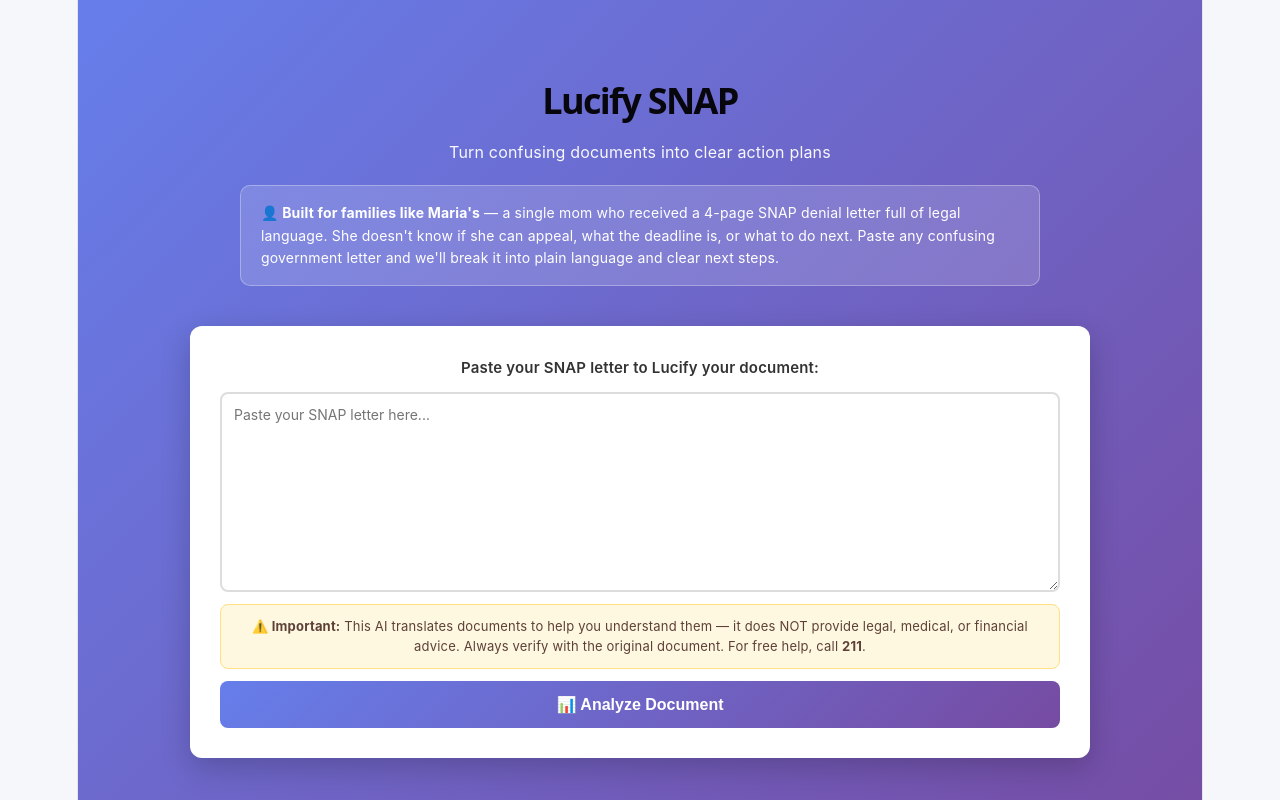
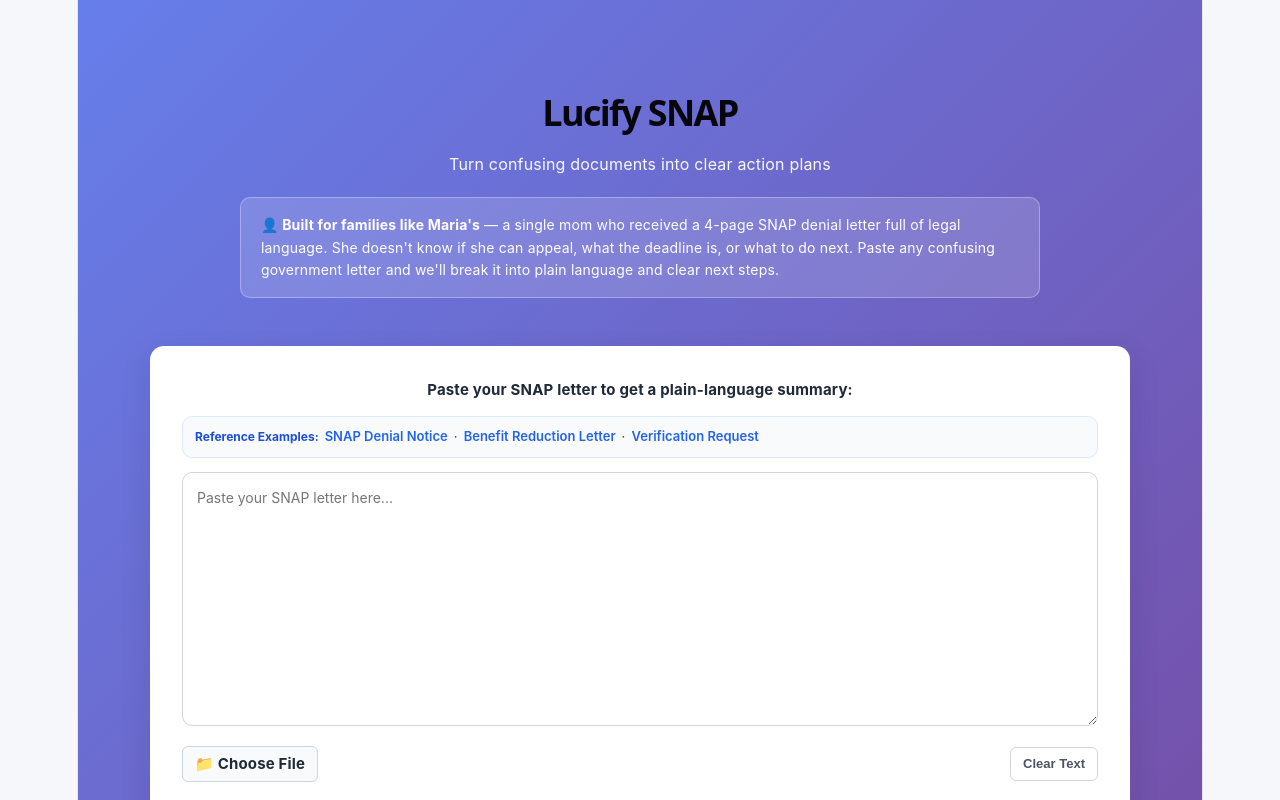
Before and after one commit to Aayush-Abhane/crisis-translator, a React (Vite) app: page / in a window 1280 px wide. Shown: the top 800 px of the page. Built offline with nearby package versions, Linux system fonts and the light colour scheme.

Commit message:
updated Code

```diff
--- a/src/App.css
+++ b/src/App.css
@@ -10,15 +10,15 @@ body {
 .App {
   min-height: 100vh;
   background: linear-gradient(135deg, #667eea 0%, #764ba2 100%);
-  padding: 20px;
+  padding: 28px 24px;
 }
 
 /* ── Header ── */
 header {
   text-align: center;
   color: white;
-  margin-bottom: 40px;
-  padding-top: 20px;
+  margin-bottom: 48px;
+  padding-top: 24px;
 }
 
 h1 { font-size: 36px; margin-bottom: 10px; font-weight: 700; }
@@ -38,44 +38,158 @@ header p { font-size: 16px; opacity: 0.95; }
 }
 
 /* ── Main layout ── */
-main { max-width: 900px; margin: 0 auto; }
+main { max-width: 980px; margin: 0 auto; }
 
 /* ── Input section ── */
 .input-section {
   background: white;
-  padding: 30px;
-  border-radius: 12px;
-  box-shadow: 0 10px 30px rgba(0,0,0,0.2);
-  margin-bottom: 20px;
+  padding: 32px;
+  border-radius: 14px;
+  box-shadow: 0 12px 32px rgba(15, 23, 42, 0.12);
+  margin-bottom: 24px;
   display: flex;
   flex-direction: column;
-  gap: 12px;
+  gap: 14px;
 }
 
 .input-section label {
   display: block;
+  font-weight: 700;
+  color: #1f2937;
+  font-size: 15px;
+}
+
+.sample-banner {
+  background: #f8fafc;
+  border: 1px solid #dbeafe;
+  border-radius: 10px;
+  padding: 10px 12px;
+  font-size: 13px;
+  line-height: 1.5;
+  color: #1e3a8a;
+  display: flex;
+  flex-wrap: wrap;
+  align-items: center;
+  gap: 6px;
+}
+
+.sample-banner strong {
+  font-size: 12px;
+  font-weight: 700;
+  text-transform: none;
+  letter-spacing: 0;
+  color: #1d4ed8;
+}
+
+.sample-banner > span {
+  display: flex;
+  flex-wrap: wrap;
+  align-items: center;
+  gap: 6px;
+  color: #334155;
+}
+
+.sample-link {
+  background: none;
+  border: none;
+  padding: 0;
+  color: #2563eb;
+  text-decoration: none;
+  cursor: pointer;
+  font: inherit;
   font-weight: 600;
-  color: #333;
-  font-size: 15px;
+}
+
+.sample-link:hover {
+  text-decoration: underline;
+}
+
+.sample-link:hover {
+  color: #1d4ed8;
+}
+
+.action-row {
+  display: flex;
+  align-items: center;
+  justify-content: space-between;
+  gap: 10px;
+  margin: 6px 0 4px;
+}
+
+.upload-row {
+  display: flex;
+  align-items: center;
+  gap: 8px;
+  flex: 1;
+  min-width: 0;
+}
+
+.upload-button,
+.clear-button {
+  display: inline-flex;
+  align-items: center;
+  justify-content: center;
+  border-radius: 6px;
+  padding: 8px 12px;
+  font-size: 13px;
+  font-weight: 600;
+  cursor: pointer;
+  line-height: 1.2;
+  white-space: nowrap;
+}
+
+.upload-button {
+  background: #f8fafc;
+  color: #1e40af;
+  border: 1px solid #cbd5e1;
+}
+
+.clear-button {
+  background: #fff;
+  color: #4b5563;
+  border: 1px solid #d1d5db;
+  transition: all 0.15s ease;
+}
+
+.clear-button:hover {
+  background: #f9fafb;
+  border-color: #cbd5e1;
+}
+
+.upload-row input[type="file"] {
+  position: absolute;
+  opacity: 0;
+  pointer-events: none;
+  width: 1px;
+  height: 1px;
+}
+
+.selected-file-name {
+  color: #4b5563;
+  font-size: 12px;
+  white-space: nowrap;
+  overflow: hidden;
+  text-overflow: ellipsis;
 }
 
 .input-section textarea {
   width: 100%;
-  min-height: 200px;
-  padding: 12px;
-  border: 2px solid #ddd;
-  border-radius: 8px;
+  min-height: 220px;
+  padding: 14px;
+  border: 1px solid #d1d5db;
+  border-radius: 10px;
   font-size: 14px;
   font-family: -apple-system, BlinkMacSystemFont, 'Segoe UI', sans-serif;
   resize: vertical;
-  transition: border-color 0.3s;
+  transition: border-color 0.2s ease, box-shadow 0.2s ease;
   display: block;
+  line-height: 1.6;
 }
 
 .input-section textarea:focus {
   outline: none;
   border-color: #667eea;
-  box-shadow: 0 0 10px rgba(102,126,234,0.2);
+  box-shadow: 0 0 0 3px rgba(102, 126, 234, 0.12);
 }
 
 .disclaimer-box {
@@ -163,34 +277,59 @@ main { max-width: 900px; margin: 0 auto; }
 .result-section h2 { color: #667eea; margin-bottom: 20px; font-size: 20px; }
 
 /* ── Cards ── */
-.result-cards { display: flex; flex-direction: column; gap: 12px; margin-bottom: 16px; }
+.result-cards { display: flex; flex-direction: column; gap: 16px; margin-bottom: 22px; }
 
 .card {
   border-radius: 10px;
-  padding: 16px 20px;
+  padding: 18px 22px;
   border: 1px solid transparent;
 }
 
 .card-label {
-  font-size: 11px;
+  font-size: 12px;
   font-weight: 700;
-  text-transform: uppercase;
-  letter-spacing: 0.06em;
+  text-transform: none;
+  letter-spacing: 0;
   margin-bottom: 8px;
-  opacity: 0.75;
+  opacity: 0.8;
 }
 
-.card-body p  { font-size: 14px; line-height: 1.6; margin-bottom: 6px; }
-.card-body li { font-size: 14px; line-height: 1.6; margin-left: 18px; margin-bottom: 5px; }
+.card-body p  { font-size: 14px; line-height: 1.7; margin-bottom: 8px; }
+.card-body li { font-size: 14px; line-height: 1.7; margin-left: 18px; margin-bottom: 6px; }
 
 /* Status */
-.status-card { display: flex; align-items: flex-start; gap: 14px; padding: 18px 20px; }
-.status-icon { font-size: 32px; line-height: 1; flex-shrink: 0; }
-.status-text { font-size: 16px; font-weight: 600; line-height: 1.4; margin-top: 4px; }
+.status-card {
+  display: flex;
+  align-items: center;
+  justify-content: center;
+  gap: 14px;
+  padding: 18px 20px;
+  text-align: center;
+}
+.status-icon {
+  font-size: 32px;
+  line-height: 1;
+  flex-shrink: 0;
+  display: inline-flex;
+  align-items: center;
+  justify-content: center;
+  width: 44px;
+  height: 44px;
+  margin-top: 0;
+}
+.status-text {
+  font-size: 16px;
+  font-weight: 600;
+  line-height: 1.5;
+  margin: 0;
+  text-align: center;
+}
 .status-card .card-label {
   font-size: 18px;
   font-weight: 800;
-  letter-spacing: 0.04em;
+  letter-spacing: 0;
+  margin-bottom: 4px;
+  text-align: center;
 }
 
 .status-approved { background: #e8f5e9; border-color: #a5d6a7; color: #1b5e20; }
@@ -204,12 +343,12 @@ main { max-width: 900px; margin: 0 auto; }
 
 /* Summary */
 .summary-card { background: #f8f9ff; border-color: #c5cae9; }
-.summary-card .card-label { color: #3949ab; font-size: 18px; font-weight: 800; letter-spacing: 0.04em; }
+.summary-card .card-label { color: #3949ab; font-size: 18px; font-weight: 800; letter-spacing: 0; }
 .summary-card .card-body p { color: #333; font-size: 15px; }
 
 /* AI Thoughts */
 .thoughts-card { background: #f0f4ff; border-color: #c7d2fe; border-left: 4px solid #667eea; }
-.thoughts-card .card-label { color: #4338ca; font-size: 18px; font-weight: 800; letter-spacing: 0.04em; }
+.thoughts-card .card-label { color: #4338ca; font-size: 18px; font-weight: 800; letter-spacing: 0; }
 .thoughts-card .card-body p { color: #3730a3; font-style: italic; }
 .thoughts-note { font-size: 12px; color: #6366f1; margin-top: 8px; }
 
@@ -219,7 +358,7 @@ main { max-width: 900px; margin: 0 auto; }
   border: 2px solid #ff4d4f;
   border-left: 5px solid #ff4d4f;
 }
-.deadline-card .card-label { color: #cf1322; font-size: 18px; font-weight: 800; letter-spacing: 0.04em; }
+.deadline-card .card-label { color: #cf1322; font-size: 18px; font-weight: 800; letter-spacing: 0; }
 .deadline-card .card-body p { color: #820014; font-size: 14px; font-weight: 500; }
 
 /* Two column row */
@@ -227,7 +366,7 @@ main { max-width: 900px; margin: 0 auto; }
 
 /* Facts */
 .facts-card { background: #f9fbe7; border-color: #dce775; }
-.facts-card .card-label { color: #558b2f; font-size: 18px; font-weight: 800; letter-spacing: 0.04em; }
+.facts-card .card-label { color: #558b2f; font-size: 18px; font-weight: 800; letter-spacing: 0; }
 .facts-list {
   padding-left: 18px;
   margin: 0;
@@ -244,15 +383,15 @@ main { max-width: 900px; margin: 0 auto; }
 
 /* Urgency */
 .urgency-high   { background: #fff1f0; border-color: #ffa39e; }
-.urgency-high .card-label   { color: #cf1322; font-size: 18px; font-weight: 800; letter-spacing: 0.04em; }
+.urgency-high .card-label   { color: #cf1322; font-size: 18px; font-weight: 800; letter-spacing: 0; }
 .urgency-medium { background: #fff7e6; border-color: #ffd591; }
-.urgency-medium .card-label { color: #d46b08; font-size: 18px; font-weight: 800; letter-spacing: 0.04em; }
+.urgency-medium .card-label { color: #d46b08; font-size: 18px; font-weight: 800; letter-spacing: 0; }
 .urgency-low    { background: #f6ffed; border-color: #b7eb8f; }
-.urgency-low .card-label    { color: #389e0d; font-size: 18px; font-weight: 800; letter-spacing: 0.04em; }
+.urgency-low .card-label    { color: #389e0d; font-size: 18px; font-weight: 800; letter-spacing: 0; }
 
 /* Actions */
 .actions-card { background: #f0f5ff; border-color: #adc6ff; border-left: 4px solid #4096ff; }
-.actions-card .card-label { color: #1d4ed8; font-size: 18px; font-weight: 800; letter-spacing: 0.04em; }
+.actions-card .card-label { color: #1d4ed8; font-size: 18px; font-weight: 800; letter-spacing: 0; }
 .actions-list { display: flex; flex-direction: column; gap: 6px; }
 
 .check-row {
@@ -342,7 +481,7 @@ main { max-width: 900px; margin: 0 auto; }
   font-weight: 800;
   letter-spacing: 0.04em;
 }
-.decision-text { font-size: 14px; color: #4b5563; margin-bottom: 16px; line-height: 1.6; }
+.decision-text { font-size: 14px; color: #4b5563; margin-bottom: 18px; line-height: 1.7; }
 
 .decision-buttons { display: flex; gap: 10px; flex-wrap: wrap; margin-bottom: 16px; }
 
@@ -481,7 +620,7 @@ main { max-width: 900px; margin: 0 auto; }
   font-weight: 800;
   letter-spacing: 0.04em;
 }
-.next-steps-box p  { font-size: 14px; margin-bottom: 8px; color: #1a237e; line-height: 1.5; }
+.next-steps-box p  { font-size: 14px; margin-bottom: 10px; color: #1a237e; line-height: 1.7; }
 
 .call-button {
   display: block;
--- a/src/App.jsx
+++ b/src/App.jsx
@@ -95,7 +95,7 @@ function ResultCards({ text }) {
           <span className="status-icon">{getStatusIcon(sections[STATUS_KEY])}</span>
           <div>
             <div className="card-label">📋 Decision Status</div>
-            <div className="status-text">{sections[STATUS_KEY]}</div>
+            <div className="status-text"><strong>{sections[STATUS_KEY]}</strong></div>
           </div>
         </div>
       )}
@@ -203,7 +203,7 @@ function HITLCheckpoint({ onAllChecked }) {
 
   return (
     <section className="hitl-checkpoint">
-      <h3 className="hitl-title">⚠️ HUMAN VERIFICATION — REQUIRED</h3>
+      <h3 className="hitl-title">⚠️ Human Verification — Required</h3>
       <p className="hitl-subtitle">
         AI can make mistakes. YOU must verify before taking action.
       </p>
@@ -374,9 +374,77 @@ function App() {
   const [error, setError] = useState('');
   const [allVerified, setAllVerified] = useState(false);
 
+  const sampleLetters = {
+    denial: `Dear Household Member,\n\nThis letter is to inform you that your SNAP benefits are being denied for the month of July 2026 because your household income is above the allowable limit for this program.\n\nYou may request a fair hearing if you disagree with this decision. Please review the information carefully and contact your local office if you have questions.\n\nSincerely,\nDepartment of Human Services`,
+    reduction: `Dear Participant,\n\nWe are writing to notify you that your SNAP benefits will be reduced beginning next month. This change is based on updated information about your household income and expenses.\n\nPlease review your case details and submit any documents that may affect your eligibility. If you believe this decision is incorrect, you may appeal before the deadline listed on this notice.\n\nThank you,\nBenefits Office`,
+    verification: `Dear Client,\n\nYour SNAP case is being reviewed because we need additional information to verify your household circumstances. Please send proof of income, rent, and utility expenses by the date listed on this notice.\n\nIf we do not receive the requested documents on time, your benefits may be delayed or reduced.\n\nOffice of Benefits Services`
+  };
+
+  const readFileAsText = (file) => {
+    return new Promise((resolve, reject) => {
+      const reader = new FileReader();
+      reader.onload = () => resolve(reader.result || '');
+      reader.onerror = () => reject(new Error('Unable to read file.'));
+      reader.readAsText(file);
+    });
+  };
+
+  const handleFileUpload = async (event) => {
+    const file = event.target.files?.[0];
+    if (!file) return;
+
+    try {
+      const text = await readFileAsText(file);
+      setDoc(text);
+      setError('');
+    } catch (err) {
+      setError('Unable to read the selected file. Please try another file.');
+    }
+  };
+
+  const loadSampleLetter = (key) => {
+    setDoc(sampleLetters[key]);
+    setError('');
+  };
+
+  const isLikelySnapLetter = (text) => {
+    const normalized = text.toLowerCase();
+    const snapKeywords = [
+      'snap',
+      'supplemental nutrition assistance',
+      'food assistance',
+      'nutrition assistance',
+      'ebt',
+      'food benefits'
+    ];
+    const snapSignals = [
+      'benefit',
+      'benefits',
+      'household',
+      'income',
+      'eligibility',
+      'appeal',
+      'denial',
+      'reduction',
+      'verification',
+      'notice',
+      'application',
+      'recertification'
+    ];
+
+    const hasSnapKeyword = snapKeywords.some(keyword => normalized.includes(keyword));
+    const hasSnapSignal = snapSignals.some(signal => normalized.includes(signal));
+
+    return hasSnapKeyword && hasSnapSignal;
+  };
+
   const handleAnalyze = async () => {
     if (!doc.trim()) { setError('Please paste a document.'); return; }
     if (doc.length < 50) { setError('Document is too short. Please paste the full letter.'); return; }
+    if (!isLikelySnapLetter(doc)) {
+      setError('This does not look like a SNAP letter. Please paste a SNAP or food assistance notice.');
+      return;
+    }
 
     setLoading(true);
     setError('');
@@ -481,7 +549,17 @@ ${doc}`
 
       <main>
         <div className="input-section">
-          <label htmlFor="document">Paste your SNAP letter to Lucify your document:</label>
+          <label htmlFor="document">Paste your SNAP letter to get a plain-language summary:</label>
+          <div className="sample-banner">
+            <strong>Reference Examples:</strong>
+            <span>
+              <button className="sample-link" onClick={() => loadSampleLetter('denial')}>SNAP Denial Notice</button>
+              <span>·</span>
+              <button className="sample-link" onClick={() => loadSampleLetter('reduction')}>Benefit Reduction Letter</button>
+              <span>·</span>
+              <button className="sample-link" onClick={() => loadSampleLetter('verification')}>Verification Request</button>
+            </span>
+          </div>
           <textarea
             id="document"
             value={doc}
@@ -489,6 +567,18 @@ ${doc}`
             placeholder="Paste your SNAP letter here..."
             rows="10"
           />
+          <div className="action-row">
+            <div className="upload-row">
+              <label className="upload-button" htmlFor="file-upload">📁 Choose File</label>
+              <input
+                id="file-upload"
+                type="file"
+                accept=".txt,.pdf,.doc,.docx"
+                onChange={handleFileUpload}
+              />
+            </div>
+            <button type="button" className="clear-button" onClick={() => setDoc('')}>Clear Text</button>
+          </div>
           <div className="disclaimer-box">
             <strong>⚠️ Important:</strong> This AI translates documents to help you understand them —
             it does NOT provide legal, medical, or financial advice. Always verify with the original
```
